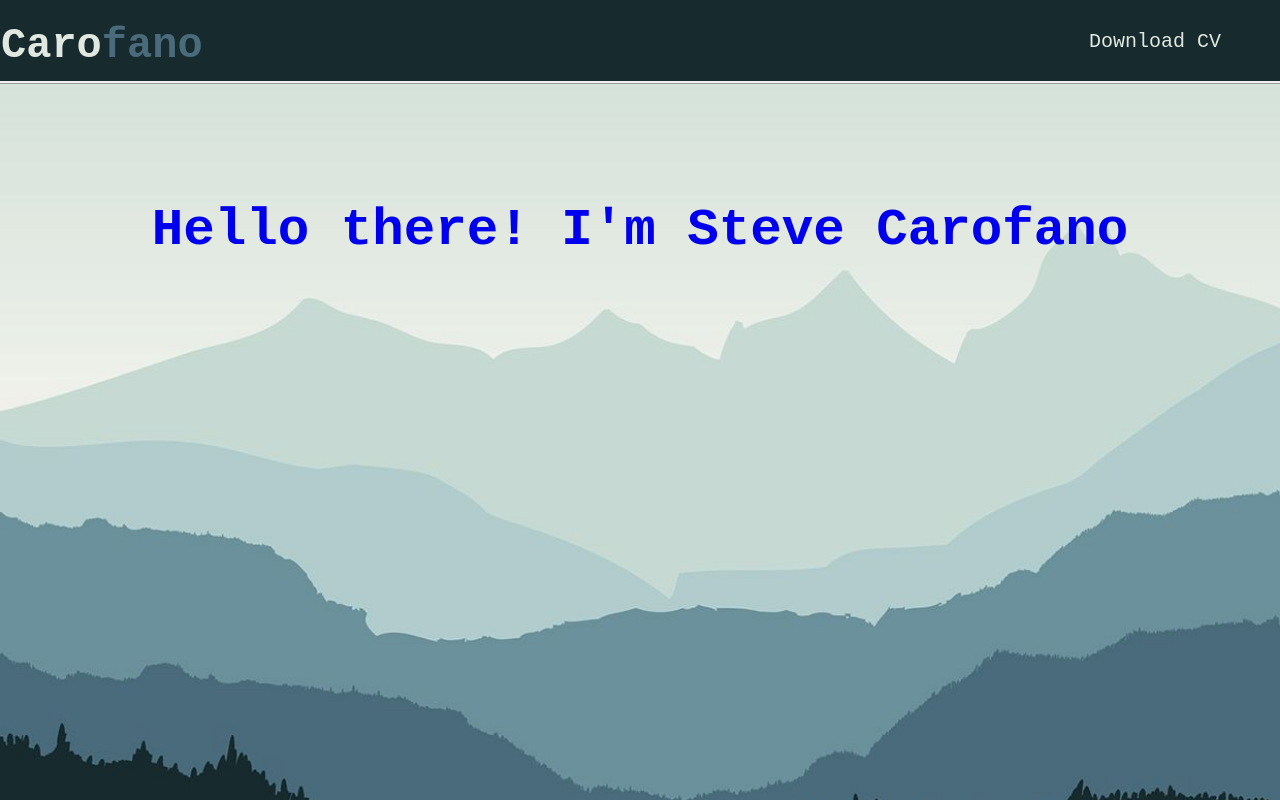
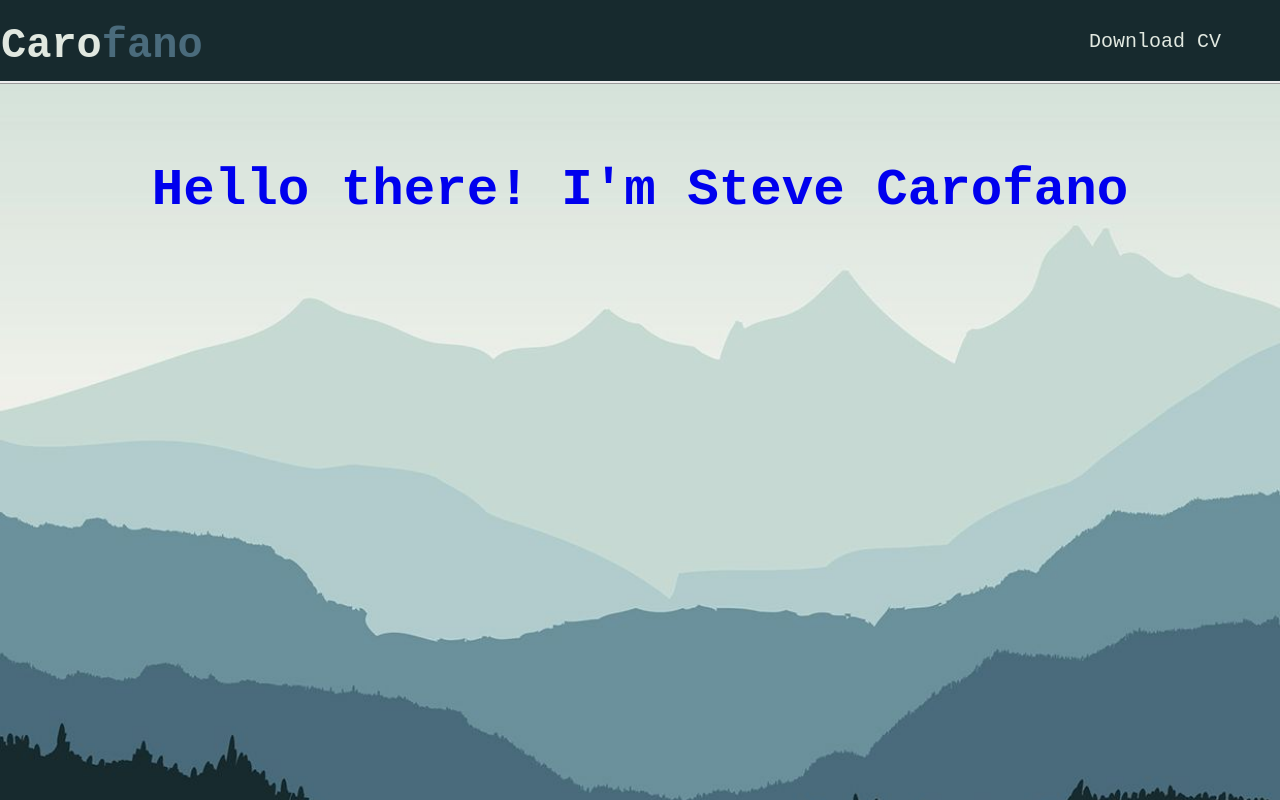
Before and after one commit to stevecarofano/React-Portfolio, a React (Create React App) app: page / in a window 1280 px wide. Built offline with nearby package versions, Linux system fonts and the light colour scheme.

Commit message:
Changing favicon

```diff
--- a/public/index.html
+++ b/public/index.html
@@ -9,7 +9,7 @@
       name="description"
       content="Web site created using create-react-app"
     />
-    <link rel="apple-touch-icon" href="%PUBLIC_URL%/logo192.png" />
+    <link rel="favicon" href="%PUBLIC_URL%/logo192.png" />
     <!--
       manifest.json provides metadata used when your web app is installed on a
       user's mobile device or desktop. See https://developers.google.com/web/fundamentals/web-app-manifest/
@@ -24,7 +24,7 @@
       work correctly both with client-side routing and a non-root public URL.
       Learn how to configure a non-root public URL by running `npm run build`.
     -->
-    <title>React App</title>
+    <title>Carofano©</title>
   </head>
   <body>
     <noscript>You need to enable JavaScript to run this app.</noscript>
--- a/src/components/mainPage.js
+++ b/src/components/mainPage.js
@@ -7,7 +7,7 @@ function MainPage() {
       <div className="mainPage">
         <h2 className="mainHeading">
           <a href="https://github.com/stevecarofano" target="blank">
-          Hello there! I'm Steve Carofano
+            Hello there! I'm Steve Carofano
           </a>
           <p>Full Stack Developer</p>
           <p>-</p>
--- a/src/mainPage.css
+++ b/src/mainPage.css
@@ -6,7 +6,7 @@
 }
 
 .mainHeading {
-    margin-top: 200px;
+    margin-top: 160px;
 }
 
 
```
Also changed, not shown: 1 other file (tests, documents, lock files or other folders).
